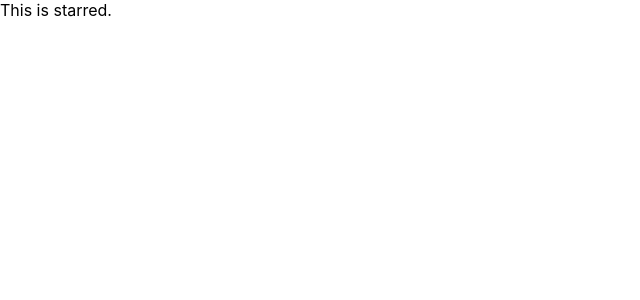
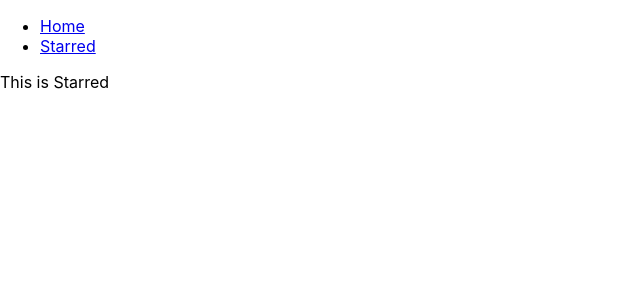
Before and after one commit to Harsh4221/Box-office, a React (Create React App) app: page /starred in a window 1280 px wide. Shown: the top 300 px of the page, without its empty margins (0-640 px from the left). Built offline with nearby package versions, Linux system fonts and the light colour scheme.

Commit message:
added navbar, page components

```diff
--- a/src/App.js
+++ b/src/App.js
@@ -1,18 +1,27 @@
 /* eslint-disable react/react-in-jsx-scope */
 import React from 'react';
 import { Switch, Route } from 'react-router-dom';
+import Navs from './components/Navs';
+import Home from './pages/Home';
+import Starred from './pages/Starred';
 
 function App() {
   return (
+    <div>
+      <Navs />
+
       <Switch>
         <Route exact path="/">
-        This is Home.
+          <Home />
         </Route>
         <Route exact path="/starred">
-        This is starred.
+          <Starred />
         </Route>
-      <Route>This is 404 Page.</Route>
+        <Route>
+          <div>Not Found</div>
+        </Route>
       </Switch>
+    </div>
   );
 }
 
--- /dev/null
+++ b/src/components/Navs.jsx
@@ -0,0 +1,23 @@
+import React from 'react';
+import { Link } from 'react-router-dom';
+
+const links = [
+  { to: '/', text: 'Home' },
+  { to: '/starred', text: 'Starred' },
+];
+
+function Navs() {
+  return (
+    <div>
+      <ul>
+        {links.map(item => (
+          <li key={item.to}>
+            <Link to={item.to}>{item.text}</Link>
+          </li>
+        ))}
+      </ul>
+    </div>
+  );
+}
+
+export default Navs;
--- /dev/null
+++ b/src/pages/Home.jsx
@@ -0,0 +1,8 @@
+/* eslint-disable react/function-component-definition */
+import React from 'react';
+
+const Home = () => {
+  return <div>This is Home</div>;
+};
+
+export default Home;
--- /dev/null
+++ b/src/pages/Starred.jsx
@@ -0,0 +1,8 @@
+/* eslint-disable react/function-component-definition */
+import React from 'react';
+
+const Starred = () => {
+  return <div>This is Starred</div>;
+};
+
+export default Starred;
```
Lines whose indentation alone changed are shown as unchanged.
